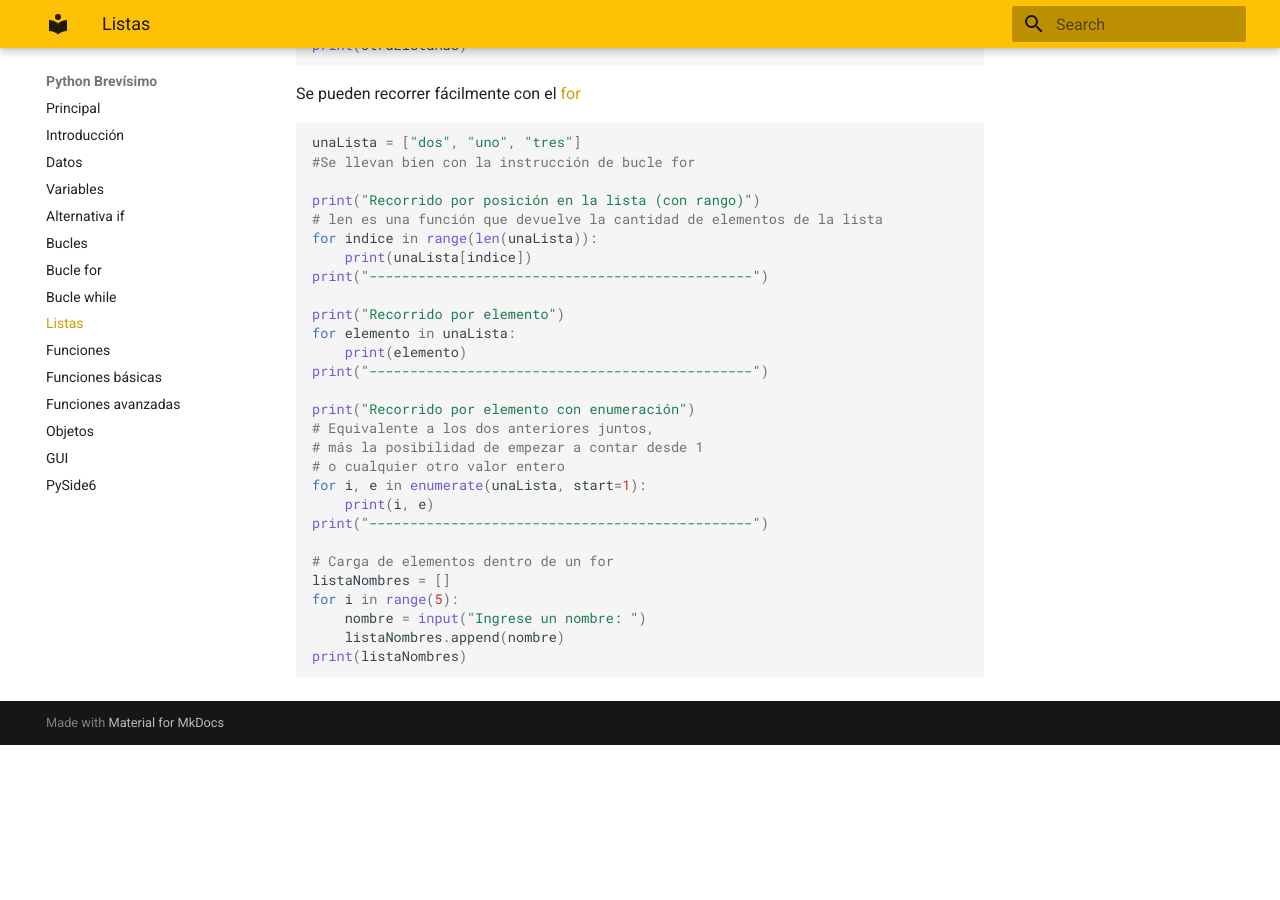
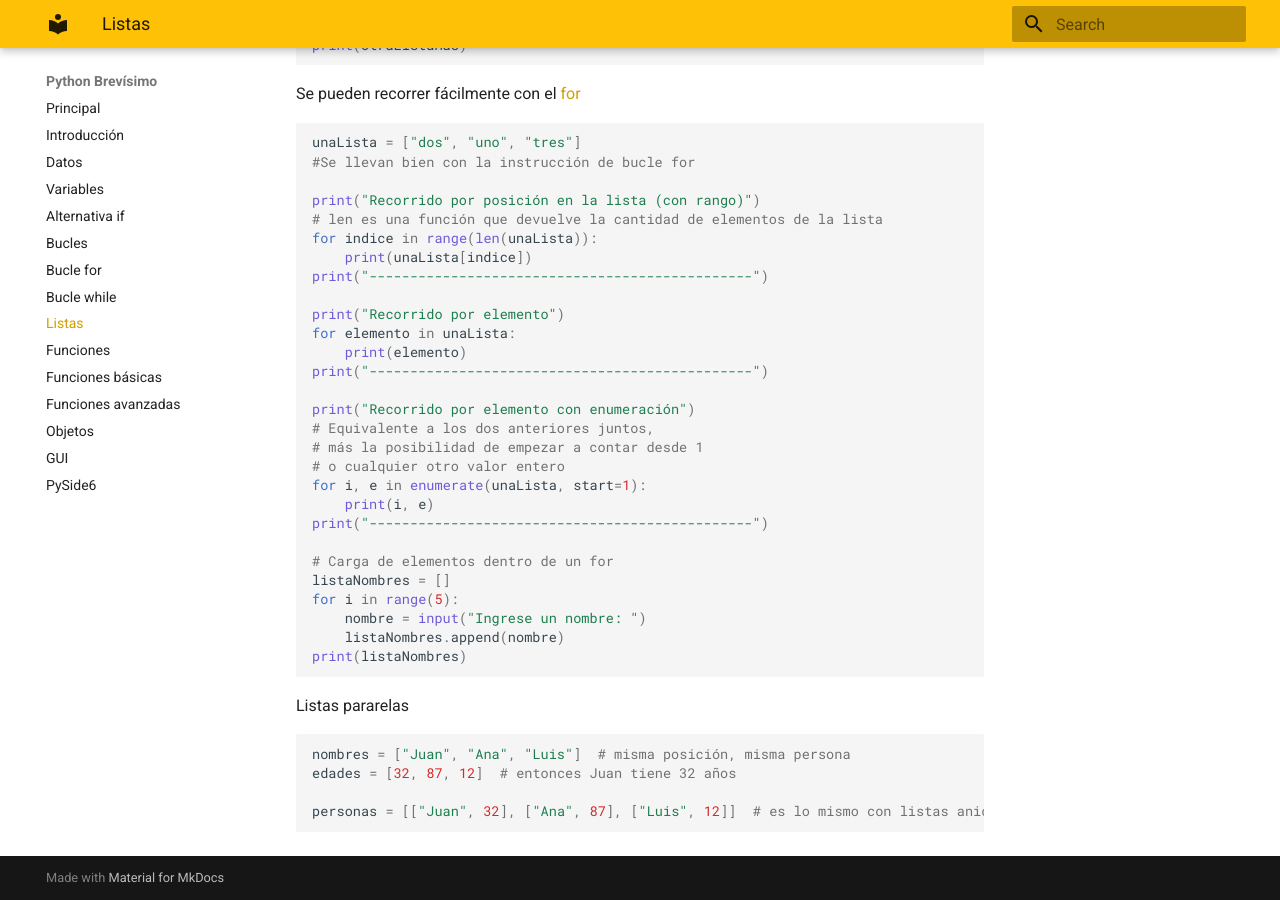
Before and after one commit to pablokan/python_brevisimo, an MkDocs documentation site: the page built from docs/listas.md, in a window 1280 px wide and 900 px high, scrolled down 1169 px. Built offline with MkDocs 1.6.1 and Material for MkDocs 9.7.7, drawn with Linux system fonts in a browser that asks for light colours; before the commit the page ends 1914 px from its top, so only the background shows below that.

Commit message:
2023 listas 05

````diff
--- a/docs/listas.md
+++ b/docs/listas.md
@@ -89,3 +89,12 @@ for i in range(5):
     listaNombres.append(nombre)
 print(listaNombres)
 ```
+
+Listas pararelas
+
+``` py
+nombres = ["Juan", "Ana", "Luis"]  # misma posición, misma persona
+edades = [32, 87, 12]  # entonces Juan tiene 32 años
+
+personas = [["Juan", 32], ["Ana", 87], ["Luis", 12]]  # es lo mismo con listas anidadas
+```
````
